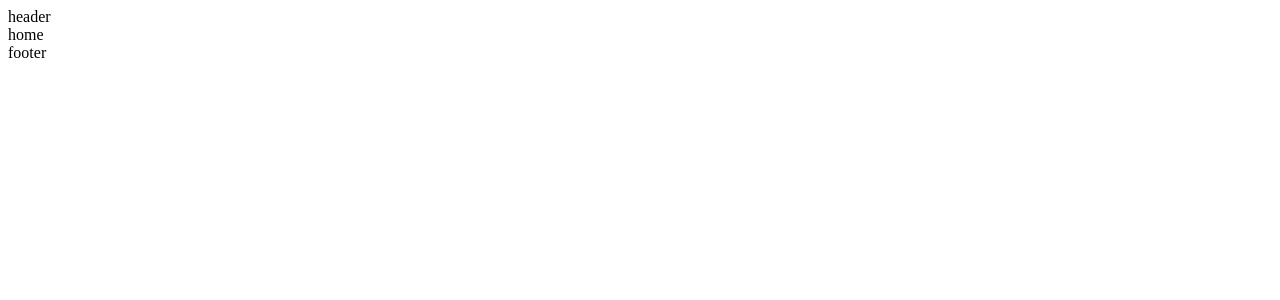
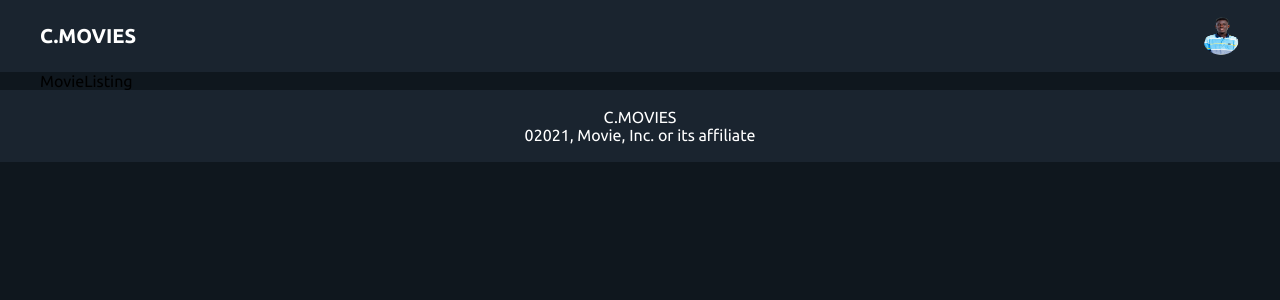
Before and after one commit to cyklonehateka1/React_Movie_Rating_App, a React (Create React App) app: page / in a window 1280 px wide. Shown: the top 300 px of the page. Built offline with nearby package versions, Linux system fonts and the light colour scheme; no server answers.

Commit message:
Fetched data from from API

```diff
--- a/package.json
+++ b/package.json
@@ -11,6 +11,7 @@
     "node-sass": "^7.0.1",
     "react": "^18.2.0",
     "react-dom": "^18.2.0",
+    "react-icons": "^4.4.0",
     "react-redux": "^8.0.2",
     "react-router-dom": "^6.3.0",
     "react-scripts": "5.0.1",
--- a/public/index.html
+++ b/public/index.html
@@ -9,6 +9,11 @@
       name="description"
       content="Web site created using create-react-app"
     />
+    <link
+      href="https://fonts.googleapis.com/css2?family=Ubuntu:ital,wght@0,300;0,400;0,500;0,700;1,300;1,400;1,500;1,700&display=swap"
+      rel="stylesheet"
+    />
+
     <link rel="apple-touch-icon" href="%PUBLIC_URL%/logo192.png" />
     <!--
       manifest.json provides metadata used when your web app is installed on a
--- a/src/App.js
+++ b/src/App.js
@@ -11,11 +11,13 @@ function App() {
     <div className="app">
       <Router>
         <Header />
-        <Routes>
-          <Route path="/" element={<Home />} />
-          <Route path="/movie/:imdbID" element={<MovieDetails />} />
-          <Route element={<PageNotFound />} />
-        </Routes>
+        <div className="container">
+          <Routes>
+            <Route path="/" element={<Home />} />
+            <Route path="/movie/:imdbID" element={<MovieDetails />} />
+            <Route element={<PageNotFound />} />
+          </Routes>
+        </div>
         <Footer />
       </Router>
     </div>
--- a/src/App.scss
+++ b/src/App.scss
@@ -1,38 +1,20 @@
-.App {
-  text-align: center;
+@import "./common/colors.scss";
+
+* {
+  margin: 0;
+  padding: 0;
+  box-sizing: border-box;
+  font-family: "Ubuntu", sans-serif;
 }
 
-.App-logo {
-  height: 40vmin;
-  pointer-events: none;
+a {
+  text-decoration: none;
 }
 
-@media (prefers-reduced-motion: no-preference) {
-  .App-logo {
-    animation: App-logo-spin infinite 20s linear;
-  }
+body {
+  background: $primary-color;
 }
 
-.App-header {
-  background-color: #282c34;
-  min-height: 100vh;
-  display: flex;
-  flex-direction: column;
-  align-items: center;
-  justify-content: center;
-  font-size: calc(10px + 2vmin);
-  color: white;
+.container {
+  margin: 0px 40px;
 }
-
-.App-link {
-  color: #61dafb;
-}
-
-@keyframes App-logo-spin {
-  from {
-    transform: rotate(0deg);
-  }
-  to {
-    transform: rotate(360deg);
-  }
-}
--- a/src/common/apis/MovieApi.jsx
+++ b/src/common/apis/MovieApi.jsx
@@ -1,5 +1,5 @@
 import axios from "axios";
 
 export default axios.create({
-  baseURL: "http://www.omdbapi.com",
+  baseURL: "https://www.omdbapi.com",
 });
--- a/src/components/footer/Footer.jsx
+++ b/src/components/footer/Footer.jsx
@@ -1,7 +1,13 @@
 import React from "react";
+import "./Footer.scss";
 
 const Footer = () => {
-  return <div>footer</div>;
+  return (
+    <div className="footer">
+      <div>C.MOVIES</div>
+      <div>02021, Movie, Inc. or its affiliate</div>
+    </div>
+  );
 };
 
 export default Footer;
--- a/src/components/footer/Footer.scss
+++ b/src/components/footer/Footer.scss
@@ -0,0 +1,11 @@
+@import "../../common/colors.scss";
+
+.footer {
+  background: $secondary-color;
+  height: 72px;
+  display: flex;
+  justify-content: center;
+  align-items: center;
+  color: $font-primary;
+  flex-direction: column;
+}
--- a/src/components/header/Header.jsx
+++ b/src/components/header/Header.jsx
@@ -1,7 +1,18 @@
-import React from "react";
+import { Link } from "react-router-dom";
+import hero from "../../img/hero.png";
+import "./Header.scss";
 
 const header = () => {
-  return <div>header</div>;
+  return (
+    <div className="header">
+      <Link to="/">
+        <div className="logo">C.MOVIES</div>
+      </Link>
+      <div className="user-image">
+        <img src={hero} alt="user" />
+      </div>
+    </div>
+  );
 };
 
 export default header;
--- a/src/components/header/Header.scss
+++ b/src/components/header/Header.scss
@@ -0,0 +1,23 @@
+@import "../../common/colors.scss";
+
+.header {
+  background-color: $secondary-color;
+  height: 72px;
+  padding: 0px 40px;
+  display: flex;
+  align-items: center;
+  justify-content: space-between;
+}
+
+.logo {
+  color: $font-primary;
+  font-size: 20px;
+  font-weight: 600;
+}
+
+.user-image,
+.user-image img {
+  width: 38px;
+  height: 38px;
+  border-radius: 50%;
+}
--- a/src/pages/home/home.jsx
+++ b/src/pages/home/home.jsx
@@ -1,7 +1,26 @@
-import React from "react";
+import { useEffect } from "react";
+import MovieListing from "../../components/movieListing/MovieListing";
+import movieApi from "../../common/apis/movieApi";
+import { APIKey } from "../../common/apis/MovieApiKey";
 
 const Home = () => {
-  return <div>home</div>;
+  const movieText = "Harry";
+  useEffect(() => {
+    const fetchMovies = async () => {
+      const response = await movieApi
+        .get(`?apiKey=${APIKey}&s=${movieText}&type=movie`)
+        .catch((err) => console.log("Error Message:", err));
+      console.log("API response:", response);
+    };
+    fetchMovies();
+  }, []);
+
+  return (
+    <div>
+      <div className="banner-img"></div>
+      <MovieListing />
+    </div>
+  );
 };
 
 export default Home;
--- a/src/pages/pageNotFound/PageNotFound.jsx
+++ b/src/pages/pageNotFound/PageNotFound.jsx
@@ -0,0 +1,7 @@
+import React from "react";
+
+const PageNotFound = () => {
+  return <div>PageNotFound</div>;
+};
+
+export default PageNotFound;
```
Also changed, not shown: src/img/hero.png (added), 1 other file (tests, documents, lock files or other folders).
